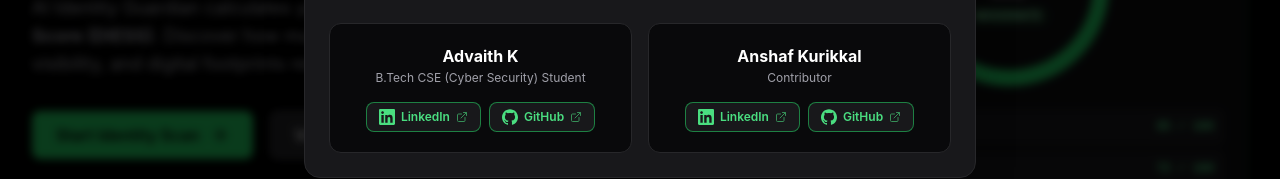
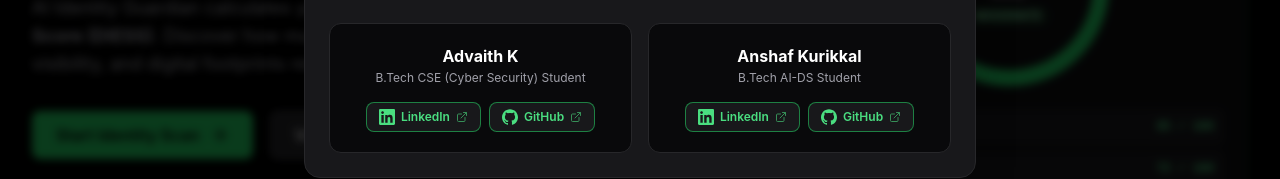
Before and after one commit to advaith-k-0911/AI-Identity-Guardian, a React (Vite) app in the folder frontend/: page / in a window 1280 px wide. Both pictures are taken after a click on the button "About Dev". Shown: the part 390-569 px from the top of the page. Built offline with nearby package versions, Linux system fonts and the light colour scheme; no server answers; the HTML template or start-up script is replaced by a standard one.

Commit message:
Update Anshaf Kurikkal role to B.Tech AI-DS Student

```diff
--- a/frontend/src/components/ui/AboutDevModal.tsx
+++ b/frontend/src/components/ui/AboutDevModal.tsx
@@ -15,7 +15,7 @@ const devs = [
   },
   {
     name: "Anshaf Kurikkal",
-    role: "Contributor",
+    role: "B.Tech AI-DS Student",
     linkedin: "http://www.linkedin.com/in/anshaf-kurikkal-22mar2005",
     github: "https://github.com/anshaf-123",
   },
```
